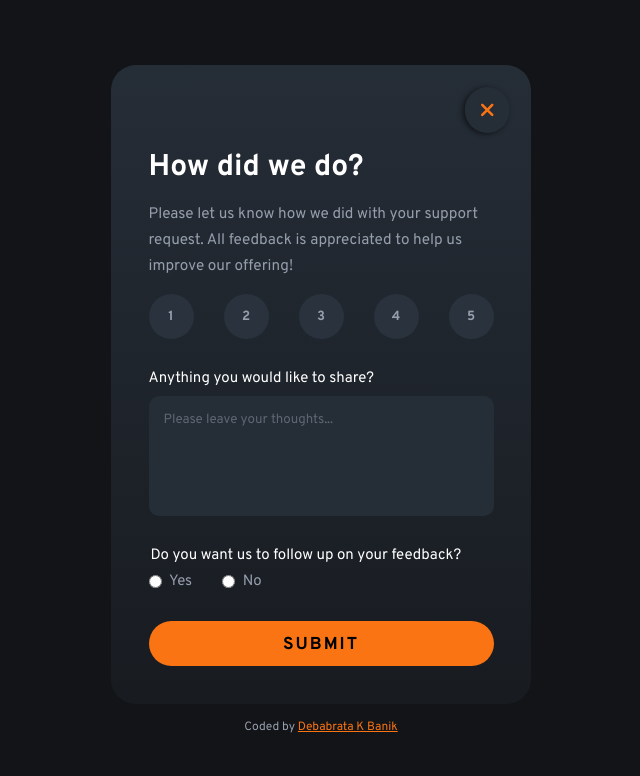
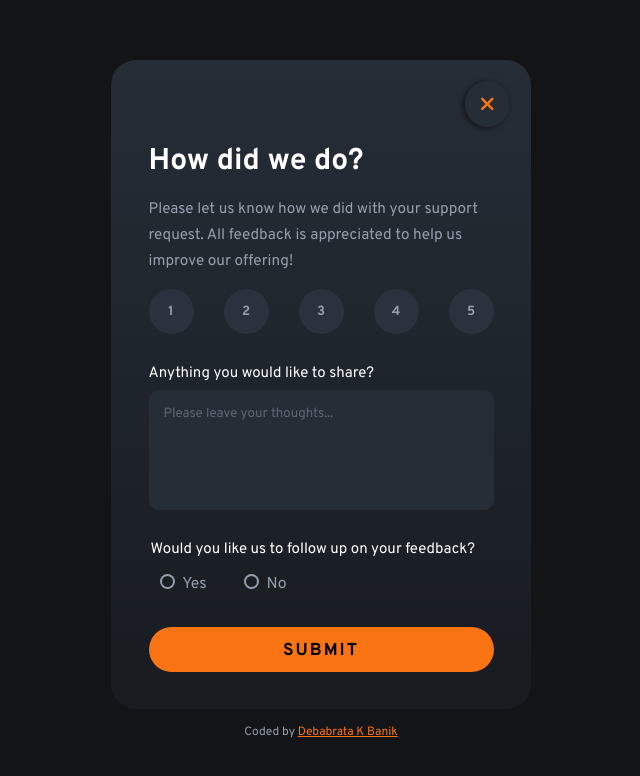
Before and after one commit to DebabrataBanik/interactive-rating-component-main, a React (Vite) app in the folder interactive_rating_component_React/: page / in a window 1280 px wide. Shown: the top 776 px of the page, without its empty margins (319-959 px from the left). Built offline with nearby package versions, Linux system fonts and the light colour scheme.

Commit message:
modify radio button styling

```diff
--- a/interactive_rating_component_React/src/components/Input.jsx
+++ b/interactive_rating_component_React/src/components/Input.jsx
@@ -6,27 +6,27 @@ function Input() {
       <textarea name="feedback" id="feedback" placeholder="Please leave your thoughts..."></textarea>
 
       <div className="radio__container">
-        <legend>Do you want us to follow up on your feedback?</legend>
+        <legend>Would you like us to follow up on your feedback?</legend>
 
         <div className="radios">
-          <label htmlFor="followUpYes">
+          <label htmlFor="Yes">
             <input
               type="radio"
-              id="followUpYes"
+              id="Yes"
               name="followUp"
               value="yes"
             />
-            Yes
+            <span>Yes</span>
           </label>
 
-          <label htmlFor="followUpNo">
+          <label htmlFor="No">
             <input
               type="radio"
-              id="followUpNo"
+              id="No"
               name="followUp"
               value="no"
             />
-            No
+            <span>No</span>
           </label>
         </div>
 
--- a/interactive_rating_component_React/src/index.css
+++ b/interactive_rating_component_React/src/index.css
@@ -208,31 +208,58 @@ textarea::-webkit-scrollbar-thumb {
 
   & label{
     color: var(--light-grey);
+    font-size: 1.05rem;
+    padding: 0.5rem 0.75rem;
+    border-radius: 20px;
     margin-bottom: 0;
     display: flex;
     align-items: center;
     gap: .5rem;
     cursor: pointer;
+    transition: all 0.2s;
+
+    &:hover{
+      background-color: var(--dark-blue);
+    }
   }
+}
+span{
+  height: 1rem;
 }
 .radios{
   display: flex;
-  gap: 2rem;
+  gap: 1rem;
 }
+
 legend{
   margin-bottom: 0.5rem;
 }
 
 input[type="radio"]{
+  /* display: none; */
   cursor: pointer;
   margin-right: 0.5rem;
   accent-color: var(--orange);
-  /* appearance: none; */
+  appearance: none;
   /* width: 15px;
   height: 15px; */
   /* background-color: var(--dark-blue); */
   /* border-radius: 50%; */
   margin: 0;
+  display: flex;
+
+  &::before{
+    display: inline-block;
+    content: '';
+    box-shadow: inset 0 0 0 2px var(--light-grey);
+    width: 15px;
+    aspect-ratio: 1;
+    border-radius: 50%;
+  }
+}
+
+input[type="radio"]:checked::before{
+  box-shadow: inset 0 0 0 3px var(--orange);
 }
 
 .error{
```
